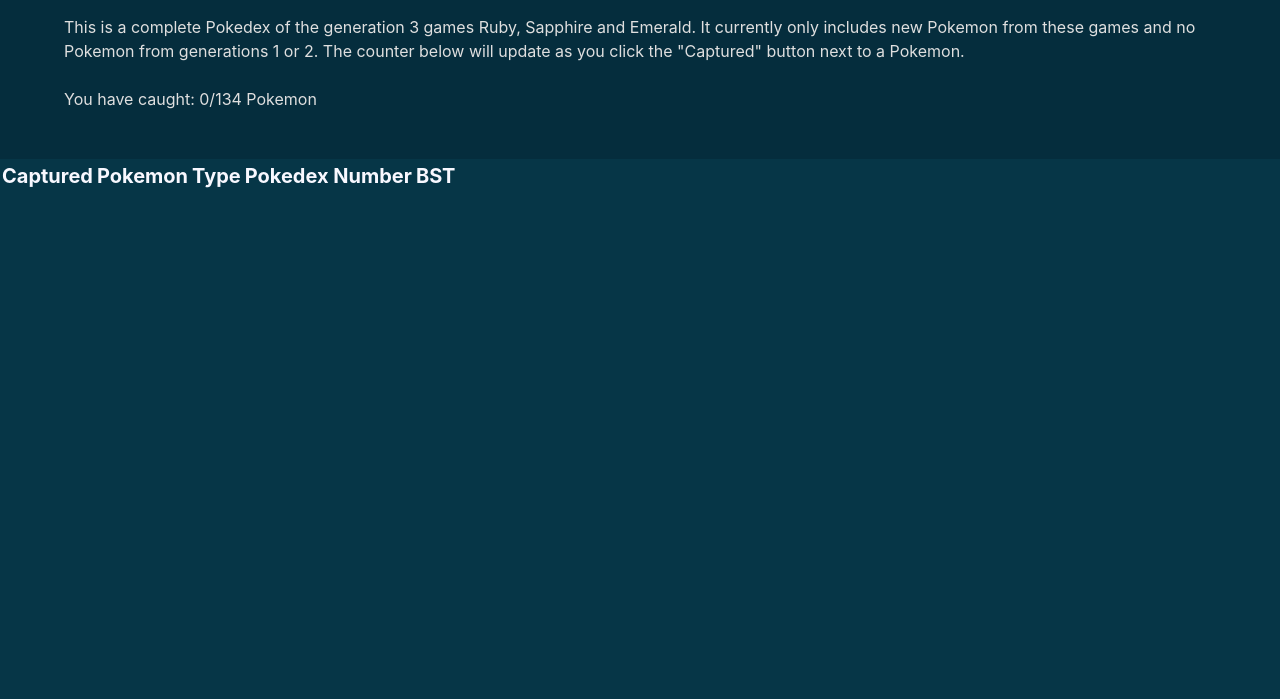
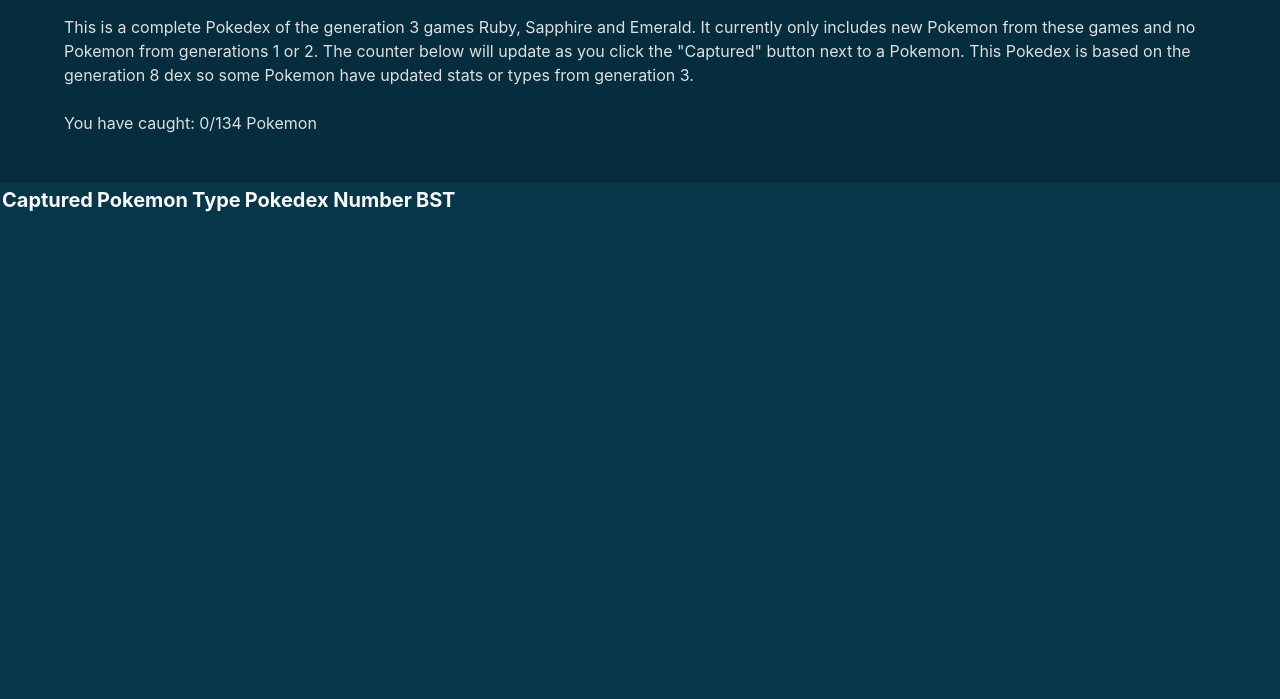
Before and after one commit to michael-spencer31/Gen-3-Pokedex, a plain HTML site: page index.html in a window 1280 px wide. Shown: the part 101-800 px from the top of the page. Drawn offline with nearby package versions, Linux system fonts and the light colour scheme; no server answers.

Commit message:
Update index.html

```diff
--- a/index.html
+++ b/index.html
@@ -26,7 +26,7 @@
             <h3 class="title is-3">Pokedex</h3>
         </div>
         <div class="container">
-            <p>This is a complete Pokedex of the generation 3 games Ruby, Sapphire and Emerald. It currently only includes new Pokemon from these games and no Pokemon from generations 1 or 2. The counter below will update as you click the "Captured" button next to a Pokemon.</p>
+            <p>This is a complete Pokedex of the generation 3 games Ruby, Sapphire and Emerald. It currently only includes new Pokemon from these games and no Pokemon from generations 1 or 2. The counter below will update as you click the "Captured" button next to a Pokemon. This Pokedex is based on the generation 8 dex so some Pokemon have updated stats or types from generation 3.</p>
             <br>
             <p id="caughtpokemon">You have caught: 0/135 Pokemon</p>
         </div>
```
